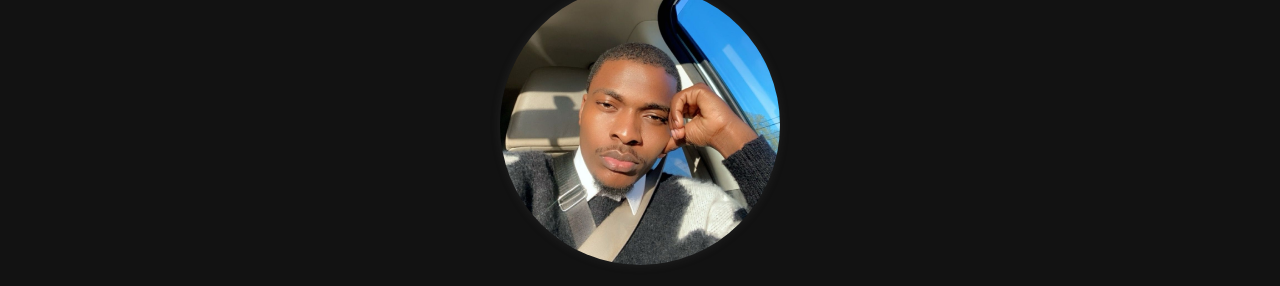
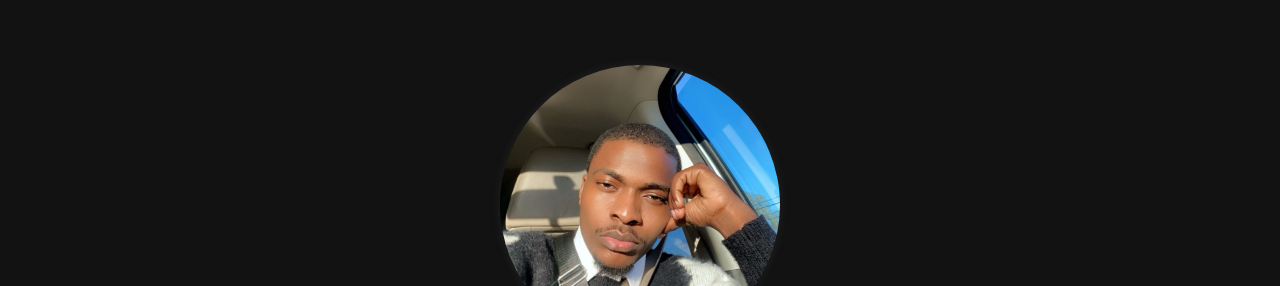
Before and after one commit to AntipasZemba1/Porfolio, a plain HTML site: page index.html in a window 1280 px wide. Shown: the part 63-349 px from the top of the page. Drawn offline with Linux system fonts and the light colour scheme.

Commit message:
replaced with padding-top: 11rem; in CSS

```diff
--- a/styles.css
+++ b/styles.css
@@ -53,6 +53,7 @@
     max-width: 900px;
     margin: 0 auto;
     padding: 6rem 1rem 3rem;
+    padding-top: 11rem;
   }
   /* Header */
   header#header {
```
